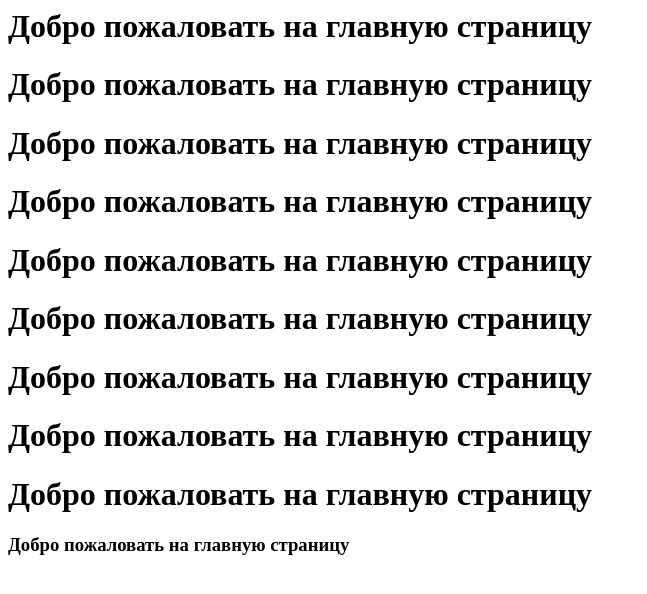
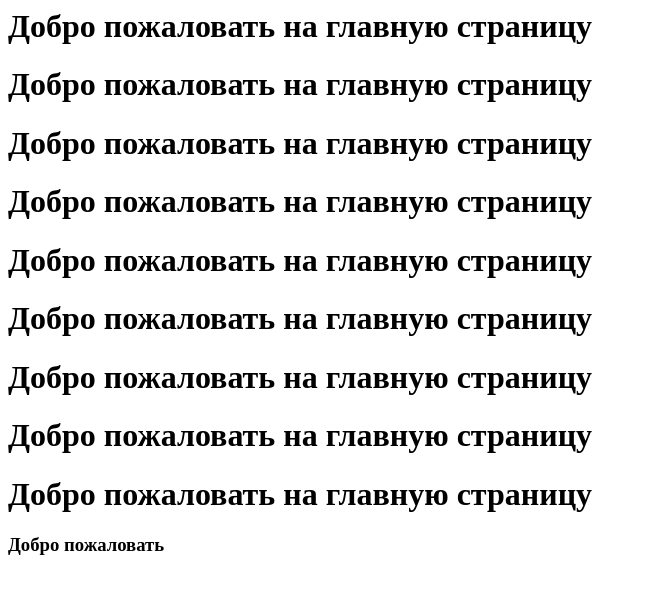
Before and after one commit to Std-Mar/std3, a plain HTML site: page index.html in a window 1280 px wide. Shown: the whole page, without its empty margins (0-647 px from the left). Drawn offline with Linux system fonts and the light colour scheme.

Commit message:
изменения в 10 строке index.html feature/header

```diff
--- a/index.html
+++ b/index.html
@@ -7,4 +7,4 @@
 <h1>Добро пожаловать на главную страницу</h1>
 <h1>Добро пожаловать на главную страницу</h1>
 <h1>Добро пожаловать на главную страницу</h1>
-<h3>Добро пожаловать на главную страницу</h3>
+<h3>Добро пожаловать</h3>
```
